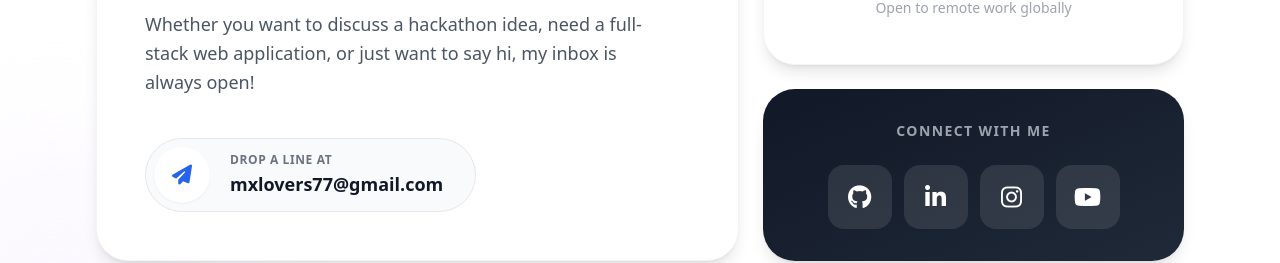
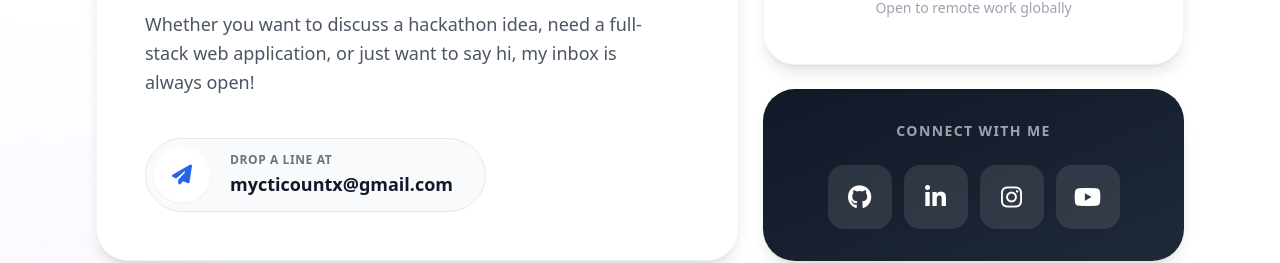
Before and after one commit to Mycticount-X/Mycticount-Archive, a React (Vite) app: page / in a window 1280 px wide. Shown: the part 10165-10428 px from the top of the page. Built offline with nearby package versions, Linux system fonts and the light colour scheme.

Commit message:
Adj: Change CV and Email

```diff
--- a/src/components/Navbar.tsx
+++ b/src/components/Navbar.tsx
@@ -78,7 +78,7 @@ const Navbar = () => {
           </div>
 
           <div className="flex items-center space-x-4">
-            <a href="./CV_Michael.pdf" download className="hidden lg:inline-flex items-center space-x-2 bg-black text-white px-6 py-2 rounded-lg hover:bg-blue-300 hover:text-black transition-colors shadow-md font-medium">
+            <a href="./ATS CV - Michael AS - Enrichment.pdf" download className="hidden lg:inline-flex items-center space-x-2 bg-black text-white px-6 py-2 rounded-lg hover:bg-blue-300 hover:text-black transition-colors shadow-md font-medium">
               <i className="fas fa-download"></i>
               <span>Download CV</span>
             </a>
@@ -118,7 +118,7 @@ const Navbar = () => {
                   {link.name}
                 </a>
               ))}
-              <a href="./CV_Michael.pdf" download className="block py-3 px-4 bg-black text-white hover:bg-blue-300 hover:text-black rounded-lg transition-colors font-medium text-center">
+              <a href="./ATS CV - Michael AS - Enrichment.pdf" download className="block py-3 px-4 bg-black text-white hover:bg-blue-300 hover:text-black rounded-lg transition-colors font-medium text-center">
                 <i className="fas fa-download mr-2"></i>Download CV
               </a>
             </div>
--- a/src/pages/Contact.tsx
+++ b/src/pages/Contact.tsx
@@ -62,7 +62,7 @@ const Contact = () => {
 
             {/* Button */}
             <a
-              href="mailto:mxlovers77@gmail.com"
+              href="mailto:mycticountx@gmail.com"
               className="inline-flex items-center p-2 pr-8 bg-gray-50 rounded-full hover:bg-blue-50 transition-all duration-300 group/btn border border-gray-200 hover:border-blue-200"
             >
               <div className="w-14 h-14 bg-white rounded-full flex items-center justify-center text-blue-600 group-hover/btn:bg-blue-600 group-hover/btn:text-white transition-all duration-300 shadow-sm mr-5">
@@ -70,7 +70,7 @@ const Contact = () => {
               </div>
               <div>
                 <p className="text-xs text-gray-500 font-bold tracking-wider uppercase mb-0.5">Drop a line at</p>
-                <p className="text-gray-900 font-bold text-lg">mxlovers77@gmail.com</p>
+                <p className="text-gray-900 font-bold text-lg">mycticountx@gmail.com</p>
               </div>
             </a>
           </motion.div>
--- a/src/pages/Footer.tsx
+++ b/src/pages/Footer.tsx
@@ -50,7 +50,7 @@ const Footer = () => {
                 </a>
               </li> */}
               <li>
-                <a href="./CV_Michael.pdf" download className="text-gray-400 hover:text-white transition-colors flex items-center group">
+                <a href="./ATS CV - Michael AS - Enrichment.pdf" download className="text-gray-400 hover:text-white transition-colors flex items-center group">
                   <i className="fas fa-download text-xs mr-3 opacity-0 group-hover:opacity-100 transition-all duration-300 transform -translate-x-2 group-hover:translate-x-0"></i>
                   <span className="transform transition-transform duration-300 group-hover:translate-x-2">Download CV</span>
                 </a>
--- a/src/pages/Home.tsx
+++ b/src/pages/Home.tsx
@@ -132,7 +132,7 @@ const Home = () => {
               <a href="https://www.linkedin.com/in/michael-ahlovely-stevenson-7b1b62325/" target="_blank" rel="noopener noreferrer" className="w-12 h-12 bg-gray-100 hover:bg-gray-900 hover:text-white rounded-full flex items-center justify-center transition-all duration-300 transform hover:scale-110">
                 <i className="fab fa-linkedin-in text-xl"></i>
               </a>
-              <a href="mailto:mxlovers77@gmail.com" className="w-12 h-12 bg-gray-100 hover:bg-gray-900 hover:text-white rounded-full flex items-center justify-center transition-all duration-300 transform hover:scale-110">
+              <a href="mailto:mycticountx@gmail.com" className="w-12 h-12 bg-gray-100 hover:bg-gray-900 hover:text-white rounded-full flex items-center justify-center transition-all duration-300 transform hover:scale-110">
                 <i className="fas fa-envelope text-xl"></i>
               </a>
               <a href="https://www.instagram.com/michael23master" target="_blank" rel="noopener noreferrer" className="w-12 h-12 bg-gray-100 hover:bg-gray-900 hover:text-white rounded-full flex items-center justify-center transition-all duration-300 transform hover:scale-110">
```
Also changed, not shown: 2 other files (tests, documents, lock files or other folders).
